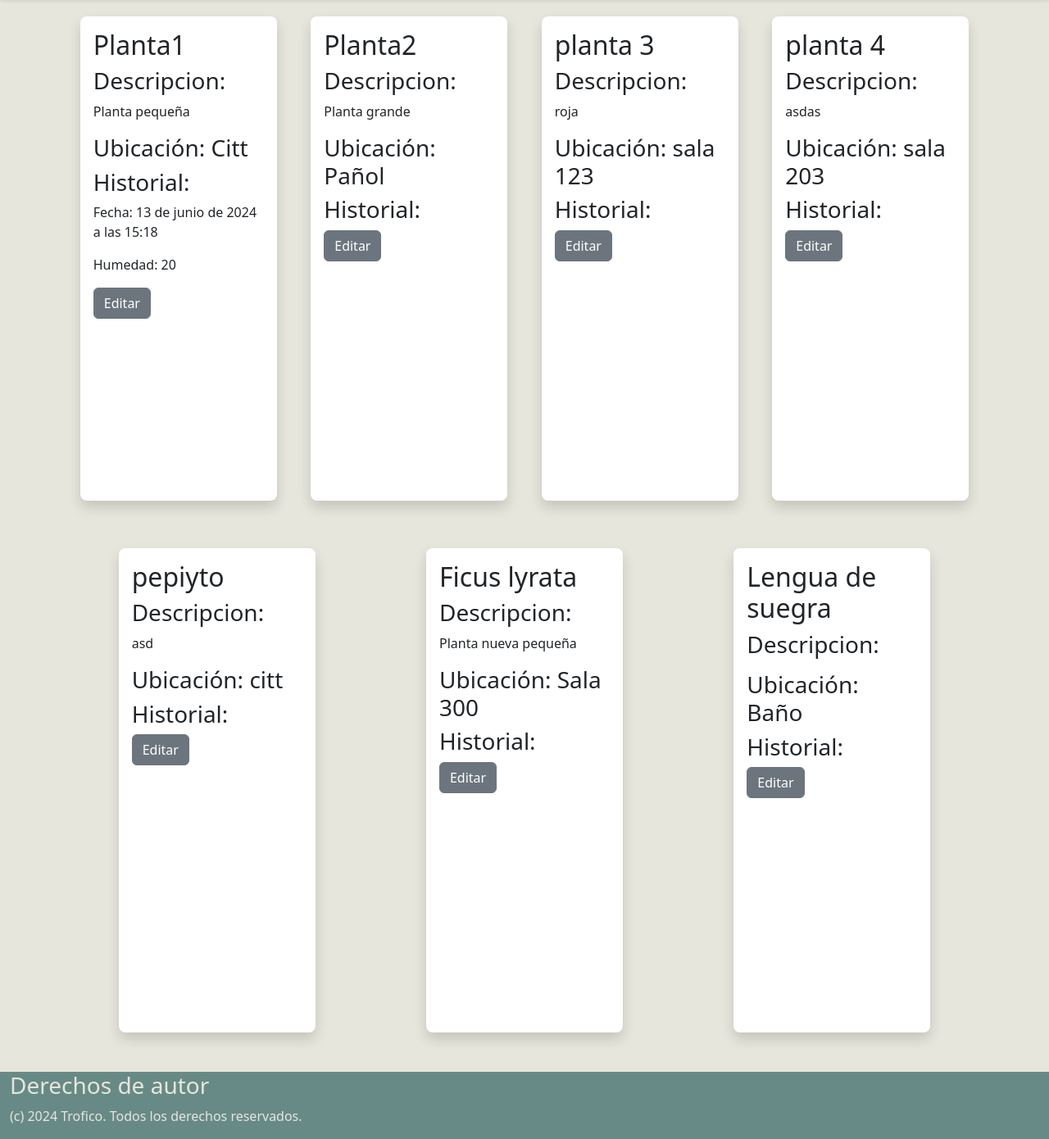
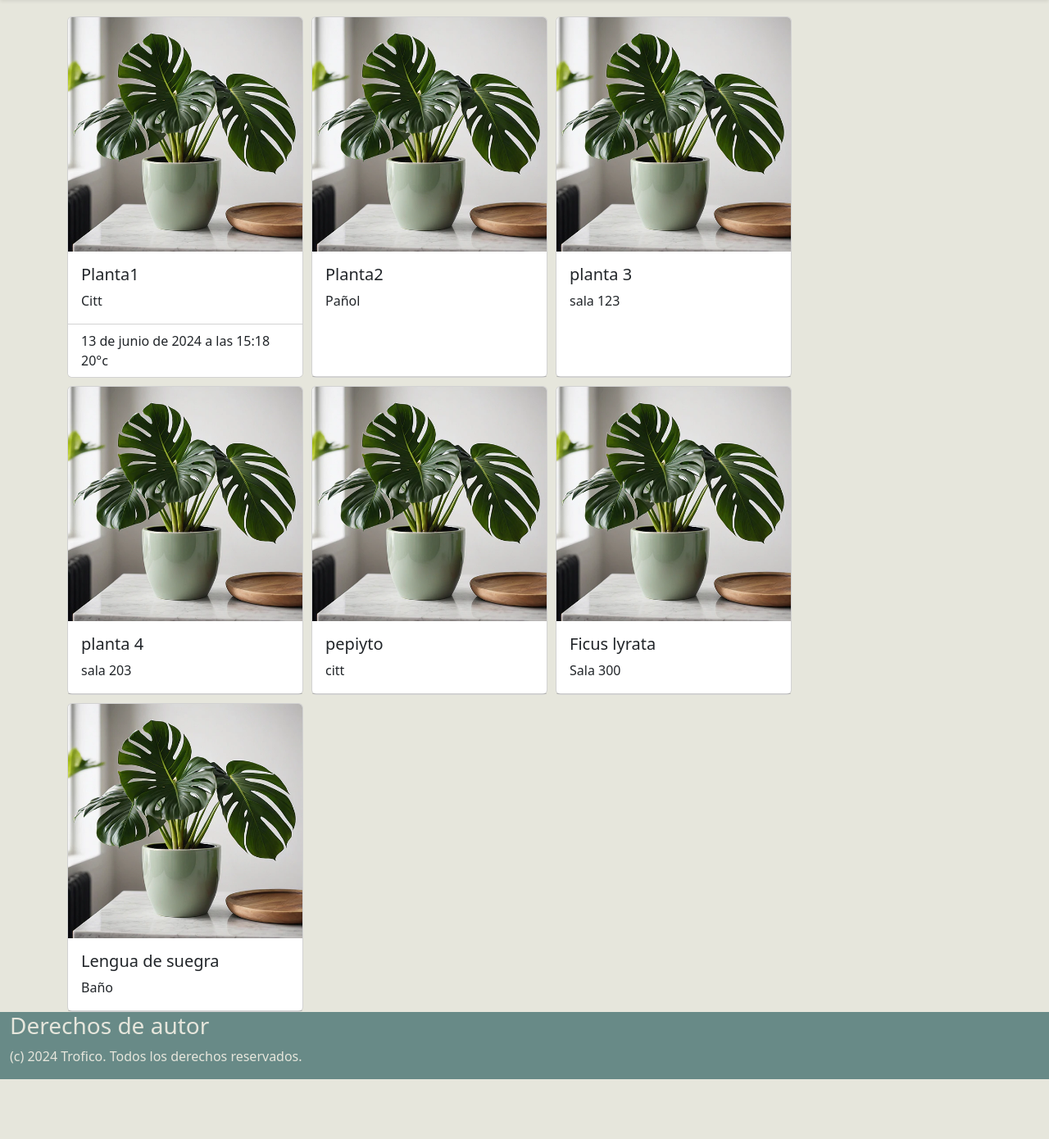
Before and after one commit to Joakosss/Trofico, a Django app: page / in a window 1280 px wide. Shown: the part 56-1446 px from the top of the page at 82% size. After the commit the page ends 1373 px from the top, so only its background shows below. Run offline with Django 5.2, Linux system fonts and the light colour scheme; a user stored in the database is signed in; data comes from the database, SQL or seed files in the repository.

Commit message:
cambio article planta

```diff
--- a/plantas/templates/index.html
+++ b/plantas/templates/index.html
@@ -11,11 +11,43 @@
 
     {% block content %}
 
+{% comment %}
+    <section class="container">
+        <article class="caja ">
+            <header class="" style="background-image: url('{% static 'img/planta.webp' %}');">
+                <h2>{{ x.nombre }}</h1>
+            </header>
+        </article>
+    </section>
+ {% endcomment %}
+
+
+
+
     <div class="container">
         {% for x in plantas %}
-        <div class="caja shadow p-3 mb-5 bg-body rounded-3">
 
-            <h2>{{ x.nombre }}</h1>
+        <article class="card" style="width: 18rem;">
+            <img class="card-img-top" src="{% static 'img/planta.webp' %}" alt="Card image cap">
+            <div class="card-body">
+              <h5 class="card-title">{{ x.nombre }}</h5>
+              <p class="card-text">{{x.ubicacion}}</p>
+            </div>
+            <ul class="list-group list-group-flush">
+            {% for i in registros|slice:"0:6" %}
+            {% if i.planta_id == x.id %}
+              <li class="list-group-item">{{i.fecha}} {{i.humedad}}°c</li>
+            {% endif %}
+            {% endfor %}
+            </ul>
+        </article>
+
+
+        {% comment %}
+        <article class="caja shadow p-3 mb-5 bg-body rounded-3">
+            <header class="pb-5" style="background-image: url('{% static 'img/planta.webp' %}');">
+                <h2>{{ x.nombre }}</h1>
+            </header>
             <h3>Descripcion:</h3>
             <p>{{x.descripcion}}</p>
             <h3>Ubicación: {{x.ubicacion}}</h3>
@@ -28,7 +60,8 @@
                 {% endfor %}
             <button class="btn btn-secondary">Editar</button>
 
-        </div>
+        </article>
+{% endcomment %}
         {% endfor %}
     </div>
     {% endblock content %}
```
Also changed, not shown: plantas/static/img/planta.webp (added).
